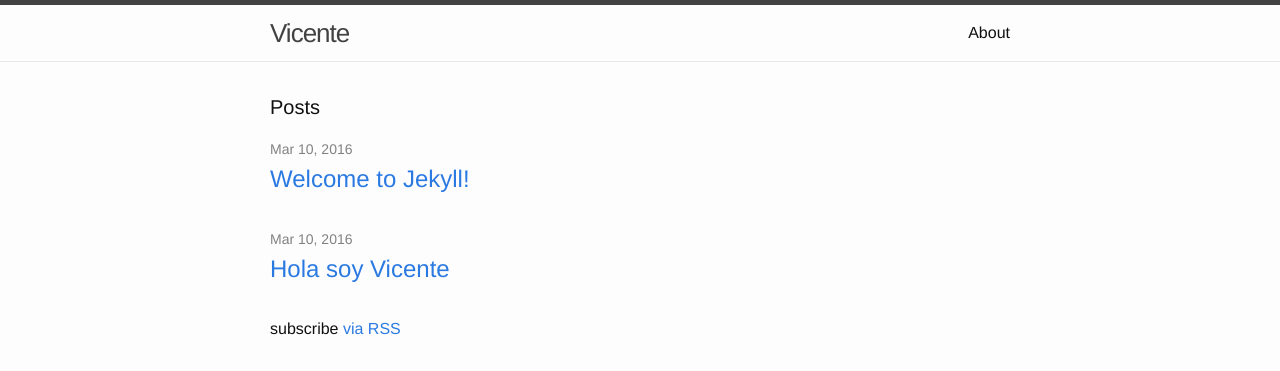
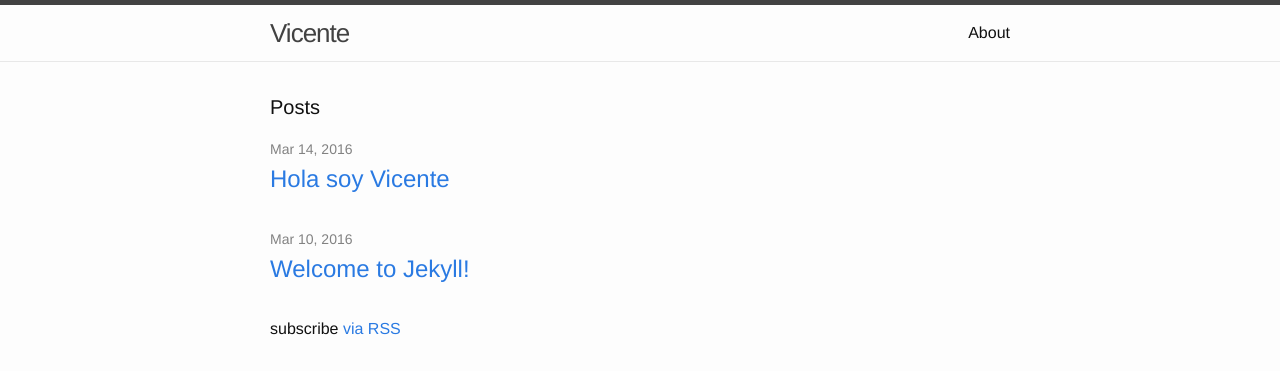
Before and after one commit to vnazar/vnazar.github.io, a Jekyll site: the page built from index.html, in a window 1280 px wide. Shown: the top 371 px of the page. Built offline with Jekyll 4.4.1, drawn with Linux system fonts in a browser that asks for light colours.

Commit message:
Fix first post.

```diff
--- a/_posts/2016-03-10-hola-soy-vicente.mdown
+++ b/_posts/2016-03-10-hola-soy-vicente.markdown
@@ -1,7 +1,7 @@
 ---
 layout: post
 title:  "Hola soy Vicente"
-date:   2016-03-10 01:52:54 -0300
-categories: Vicente update
+date:   2016-03-14 11:33:00 -0300
+categories: update
 ---
 Bienvenidos, mi nombre es Vicente y este es un sitio alojado en Github Pages.
```
